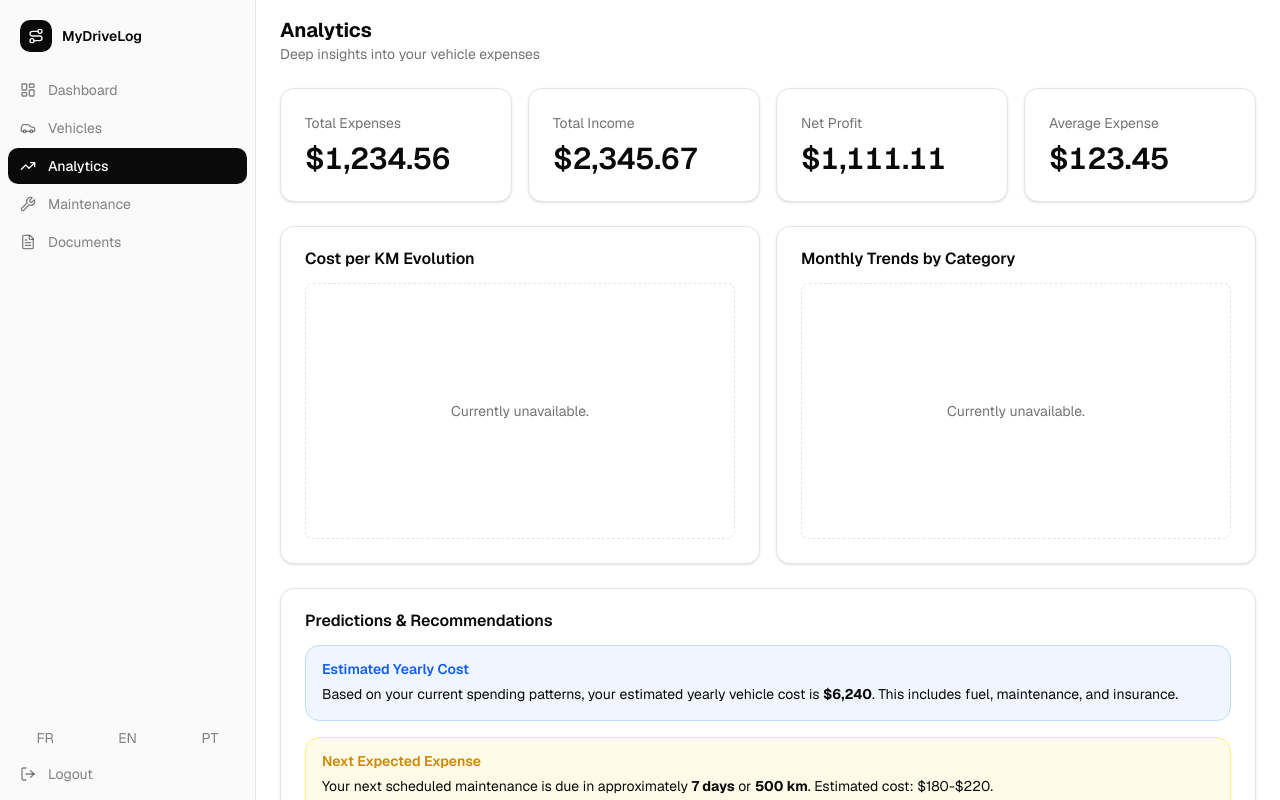
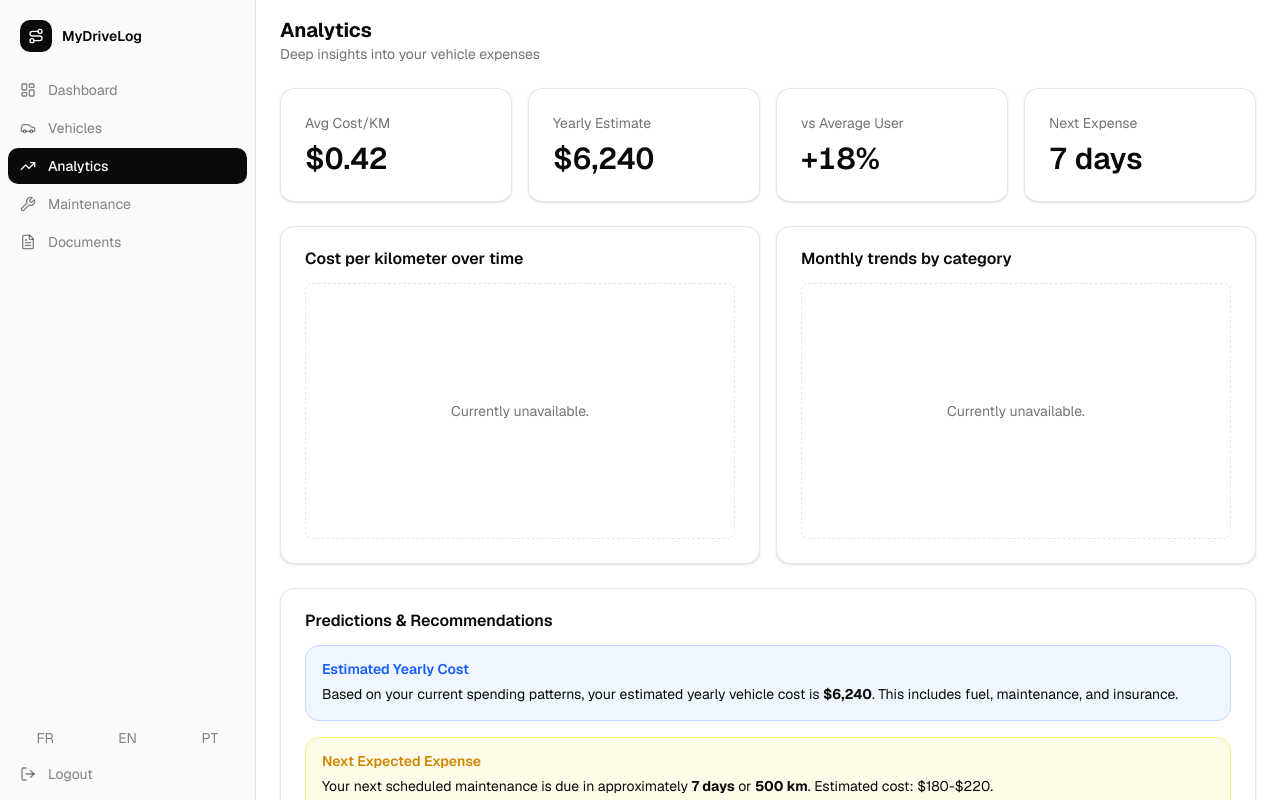
Before and after one commit to FlytziTv/MyDriveLog, a React (Vite) app in the folder client/: page /analytics in a window 1280 px wide. Built offline with nearby package versions, Linux system fonts and the light colour scheme; sample sign-in values are in the browser's storage.

Commit message:
feat: implement multi-language support in Analytics page

```diff
--- a/client/src/i18n.ts
+++ b/client/src/i18n.ts
@@ -22,6 +22,10 @@ import enVehicles from "./locales/en/vehicles.json";
 import frVehicles from "./locales/fr/vehicles.json";
 import ptVehicles from "./locales/pt/vehicles.json";
 
+import enAnalytics from "./locales/en/analytics.json";
+import frAnalytics from "./locales/fr/analytics.json";
+import ptAnalytics from "./locales/pt/analytics.json";
+
 i18n
   .use(LanguageDetector)
   .use(initReactI18next)
@@ -33,6 +37,7 @@ i18n
         register: enRegister,
         dashboard: enDashboard,
         vehicles: enVehicles,
+        analytics: enAnalytics,
       },
       fr: {
         common: frCommon,
@@ -40,6 +45,7 @@ i18n
         register: frRegister,
         dashboard: frDashboard,
         vehicles: frVehicles,
+        analytics: frAnalytics,
       },
       pt: {
         common: ptCommon,
@@ -47,6 +53,7 @@ i18n
         register: ptRegister,
         dashboard: ptDashboard,
         vehicles: ptVehicles,
+        analytics: ptAnalytics,
       },
     },
     defaultNS: "common",
--- /dev/null
+++ b/client/src/locales/en/analytics.json
@@ -0,0 +1,37 @@
+{
+  "title": "Analytics",
+  "subtitle": "Deep insights into your vehicle expenses",
+
+  "stats": {
+    "avg_cost_per_km": "Avg Cost/KM",
+    "yearly_estimate": "Yearly Estimate",
+    "vs_average_user": "vs Average User",
+    "next_expense": "Next Expense"
+  },
+
+  "graphs_cost_per_km": {
+    "title": "Cost per kilometer over time"
+  },
+
+  "graphs_monthly_trends": {
+    "title": "Monthly trends by category"
+  },
+
+  "predictions_block": {
+    "title": "Predictions & Recommendations",
+    "messages": {
+      "yearly_estimate": {
+        "title": "Estimated Yearly Cost",
+        "description": "Based on your current spending patterns, your estimated yearly vehicle cost is <strong>{{amount}}</strong>. This includes fuel, maintenance, and insurance."
+      },
+      "next_expense": {
+        "title": "Next Expected Expense",
+        "description": "Your next scheduled maintenance is due in approximately <strong>7 days</strong> or <strong>500 km</strong>. Estimated cost: $180-$220."
+      },
+      "above_average": {
+        "title": "Above Average Spending",
+        "description": "You're spending <strong>18% more</strong> than average users with similar vehicles. Consider reviewing your fuel efficiency and maintenance frequency."
+      }
+    }
+  }
+}
--- /dev/null
+++ b/client/src/locales/fr/analytics.json
@@ -0,0 +1,37 @@
+{
+  "title": "Analyses",
+  "subtitle": "Une analyse approfondie de vos dépenses liées à votre véhicule",
+
+  "stats": {
+    "avg_cost_per_km": "Coût moyen au km",
+    "yearly_estimate": "Estimation annuelle",
+    "vs_average_user": "par rapport à un utilisateur moyen",
+    "next_expense": "Prochaine dépense"
+  },
+
+  "graphs_cost_per_km": {
+    "title": "Évolution du coût au kilomètre"
+  },
+
+  "graphs_monthly_trends": {
+    "title": "Tendances mensuelles par catégorie"
+  },
+
+  "predictions_block": {
+    "title": "Prévisions et recommandations",
+    "messages": {
+      "yearly_estimate": {
+        "title": "Coût annuel estimé",
+        "description": "D'après vos habitudes de dépenses actuelles, le coût annuel estimé de votre véhicule est de <strong>{{amount}}</strong>. Ce montant comprend le carburant, l'entretien et l'assurance."
+      },
+      "next_expense": {
+        "title": "Prochaine dépense prévue",
+        "description": "Votre prochain entretien est prévu dans environ <strong>7 jours</strong> ou <strong>500 km</strong>. Coût estimé : 180 $ à 220 $."
+      },
+      "above_average": {
+        "title": "Dépenses supérieures à la moyenne",
+        "description": "Vous dépensez <strong>18 % de plus</strong> que les utilisateurs moyens possédant des véhicules similaires. Pensez à revoir votre consommation de carburant et la fréquence de vos entretiens."
+      }
+    }
+  }
+}
--- /dev/null
+++ b/client/src/locales/pt/analytics.json
@@ -0,0 +1,37 @@
+{
+  "title": "Análise",
+  "subtitle": "Informações detalhadas sobre as despesas do seu veículo",
+
+  "stats": {
+    "avg_cost_per_km": "Custo médio por km",
+    "yearly_estimate": "Estimativa anual",
+    "vs_average_user": "em comparação com o utilizador médio",
+    "next_expense": "Próxima despesa"
+  },
+
+  "graphs_cost_per_km": {
+    "title": "Evolução do custo por quilómetro"
+  },
+
+  "graphs_monthly_trends": {
+    "title": "Tendências mensais por categoria"
+  },
+
+  "predictions_block": {
+    "title": "Previsões e recomendações",
+    "messages": {
+      "yearly_estimate": {
+        "title": "Custo Anual Estimado",
+        "description": "Com base nos seus padrões de gastos atuais, o custo anual estimado do seu veículo é de <strong>{{amount}}</strong>. Isto inclui combustível, manutenção e seguro."
+      },
+      "next_expense": {
+        "title": "Próxima despesa prevista",
+        "description": "A sua próxima manutenção programada está prevista para daqui a aproximadamente <strong>7 dias</strong> ou <strong>500 km</strong>. Custo estimado: 180-220 $."
+      },
+      "above_average": {
+        "title": "Despesas acima da média",
+        "description": "Está a gastar <strong>18% mais</strong> do que os utilizadores médios com veículos semelhantes. Considere rever a sua eficiência de combustível e a frequência de manutenção."
+      }
+    }
+  }
+}
--- a/client/src/pages/Analytics.tsx
+++ b/client/src/pages/Analytics.tsx
@@ -3,60 +3,66 @@ import { PredictionCard } from "../components/analytics/PredictionCard";
 import { MiniStatsCard } from "../components/layout/MiniStatsCard";
 import { BlockCard } from "../components/layout/BlockCard";
 import Sidebar from "../components/layout/SideBar";
+import { useTranslation, Trans } from "react-i18next";
 
 export default function AnalyticsPage() {
+  const { t } = useTranslation("analytics");
+
   return (
     <div className="h-screen w-full flex">
       <Sidebar />
       <div className="flex-1 px-6 py-4 flex flex-col gap-6 overflow-y-auto">
         <HeaderDashboard
-          title="Analytics"
-          description="Deep insights into your vehicle expenses"
+          title={t("title")}
+          description={t("subtitle")}
           button={false}
         />
         <div className="w-full grid grid-cols-4 gap-4">
-          <MiniStatsCard title="Total Expenses" amount="$1,234.56" />
-          <MiniStatsCard title="Total Income" amount="$2,345.67" />
-          <MiniStatsCard title="Net Profit" amount="$1,111.11" />
-          <MiniStatsCard title="Average Expense" amount="$123.45" />
+          <MiniStatsCard title={t("stats.avg_cost_per_km")} amount="$0.42" />
+          <MiniStatsCard title={t("stats.yearly_estimate")} amount="$6,240" />
+          <MiniStatsCard title={t("stats.vs_average_user")} amount="+18%" />
+          <MiniStatsCard title={t("stats.next_expense")} amount="7 days" />
         </div>
         <div className="grid grid-cols-2 gap-4">
-          <BlockCard title="Cost per KM Evolution" />
-          <BlockCard title="Monthly Trends by Category" />
+          <BlockCard title={t("graphs_cost_per_km.title")} />
+          <BlockCard title={t("graphs_monthly_trends.title")} />
         </div>
 
-        <BlockCard title="Predictions & Recommendations">
+        <BlockCard title={t("predictions_block.title")}>
           <PredictionCard
             type="blue"
-            title="Estimated Yearly Cost"
+            title={t("predictions_block.messages.yearly_estimate.title")}
             description={
-              <>
-                Based on your current spending patterns, your estimated yearly
-                vehicle cost is <strong>$6,240</strong>. This includes fuel,
-                maintenance, and insurance.
-              </>
+              <Trans
+                i18nKey="predictions_block.messages.yearly_estimate.description"
+                ns="analytics"
+                values={{ amount: "$6,240" }}
+                components={{ strong: <strong /> }}
+              />
             }
           />
           <PredictionCard
             type="yellow"
-            title="Next Expected Expense"
+            title={t("predictions_block.messages.next_expense.title")}
             description={
-              <>
-                Your next scheduled maintenance is due in approximately{" "}
-                <strong>7 days</strong> or <strong>500 km</strong>. Estimated
-                cost: $180-$220.
-              </>
+              <Trans
+                i18nKey="predictions_block.messages.next_expense.description"
+                ns="analytics"
+                values={{ days: "7 days", km: "500 km", cost: "$180-$220" }}
+                components={{ strong: <strong /> }}
+              />
             }
           />
           <PredictionCard
             type="red"
-            title="Above Average Spending"
+            title={t("predictions_block.messages.above_average.title")}
             description={
-              <>
-                You're spending <strong>18% more</strong> than average users
-                with similar vehicles. Consider reviewing your fuel efficiency
-                and maintenance frequency.
-              </>
+              <Trans
+                i18nKey="predictions_block.messages.above_average.description"
+                ns="analytics"
+                values={{ percentage: "18%" }}
+                components={{ strong: <strong /> }}
+              />
             }
           />
         </BlockCard>
```
